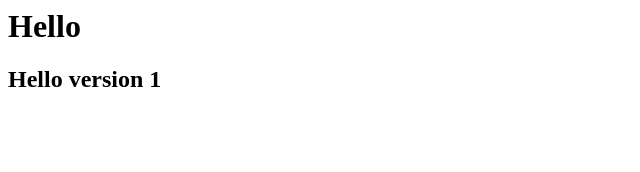
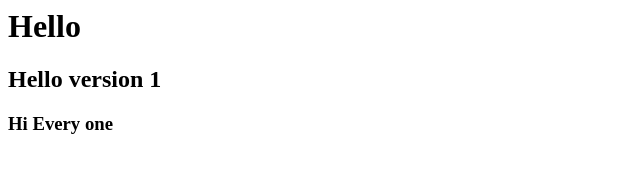
Before and after one commit to vishnu7191/First-code, a plain HTML site: page index.html in a window 1280 px wide. Shown: the whole page, without its empty margins (0-640 px from the left). Drawn offline with Linux system fonts and the light colour scheme.

Commit message:
version 2

```diff
--- a/index.html
+++ b/index.html
@@ -1,2 +1,3 @@
 <h1>Hello</h1>
 <h2>Hello version 1</h2>
+<h3>Hi Every one</h3>
```
